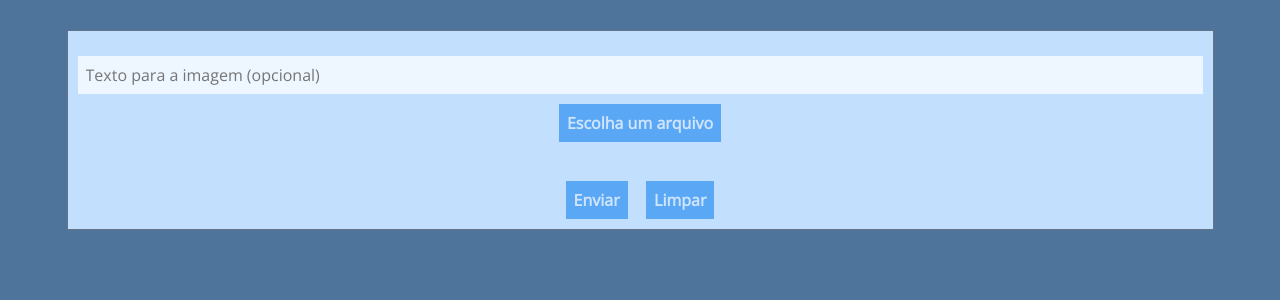
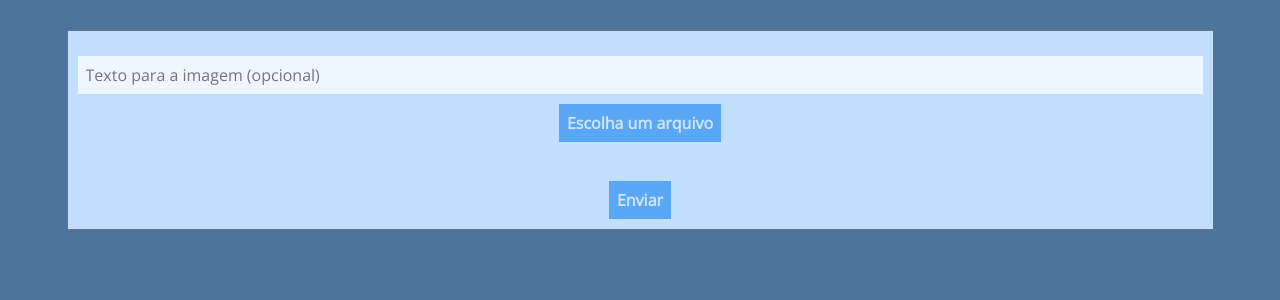
Before and after one commit to bernardoroth/fotos-site, a Flask app: page /new in a window 1280 px wide. Shown: the part 63-363 px from the top of the page. Run offline with Flask 2, Linux system fonts and the light colour scheme.

Commit message:
Form clear with one button (async)

```diff
--- a/static/css/new_picture.css
+++ b/static/css/new_picture.css
@@ -85,7 +85,7 @@ label[for=file]:hover, button:hover {
     cursor: pointer;
 }
 
-footer {
+button[type=submit] {
     margin-top: auto;
 }
 
--- a/static/js/new_picture.js
+++ b/static/js/new_picture.js
@@ -2,12 +2,24 @@ let formArea = document.querySelector('form');
 let fileInputFunc = document.querySelector('input[type=file]');
 let fileInputLabl = document.querySelector('label[for=file]');
 let resetButton = document.querySelector('button[type=reset]');
+let submitButton = document.querySelector('button[type=submit]');
 
 fileInputFunc.addEventListener('change', e => {
 	let filename = fileInputFunc.files[0].name;
 	fileInputLabl.innerHTML = filename;
 });
 
-resetButton.addEventListener('click', e => {
+/* resetButton.addEventListener('click', e => {
 	fileInputLabl.innerHTML = "Escolha um arquivo";
-});
+}); */
+
+async function resetForm(form) {
+	form.reset();
+	fileInputLabl.innerHTML = "Escolha um arquivo";
+}
+
+submitButton.addEventListener('click', e => {
+	setTimeout(() => {
+		resetForm(formArea);
+	}, 1);
+})
--- a/templates/new_picture.html
+++ b/templates/new_picture.html
@@ -17,11 +17,7 @@
             <div class="hseparator"></div>
             <input type="file" id="file" name="pict">
             <label for="file">Escolha um arquivo</label>
-            <footer>
-                <button type="submit">Enviar</button>
-                <div class="vseparator"></div>
-                <button type="reset">Limpar</button>
-            </footer>
+            <button type="submit">Enviar</button>
         </form>
     </main>
 </body>
```
